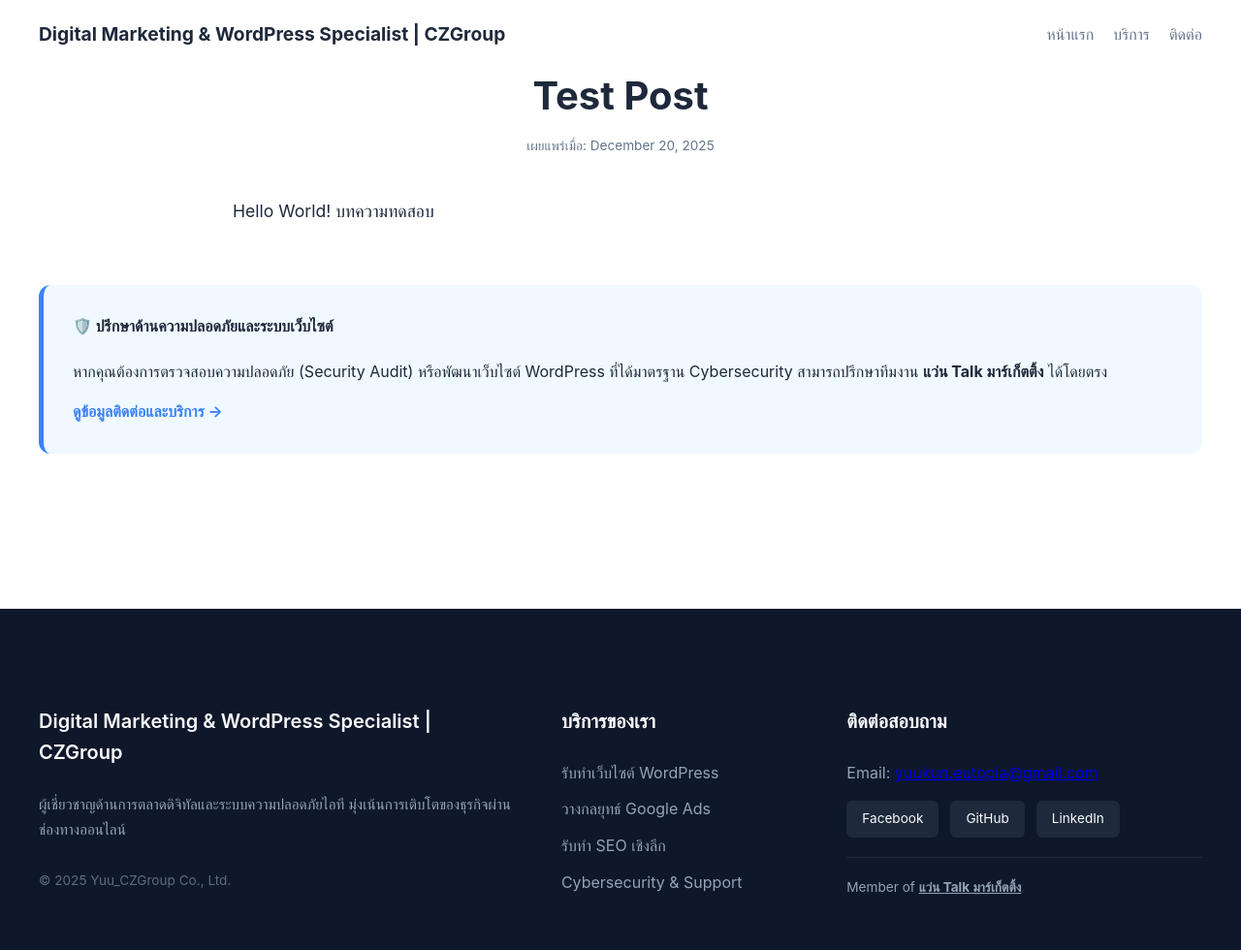
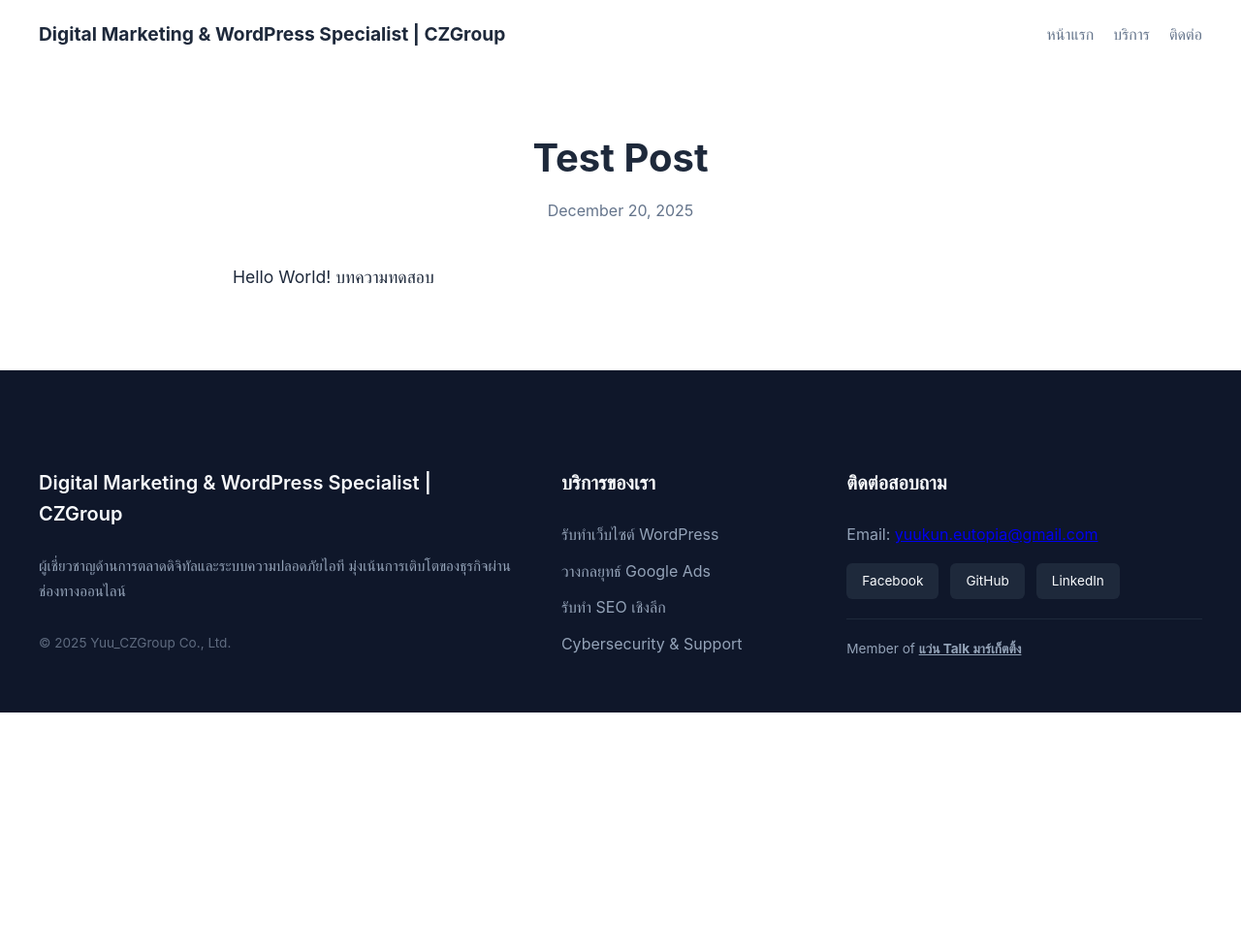
Before and after one commit to Yuukub/yuukub.github.io, a Jekyll site: the page built from _posts/2025-12-20-test.md, in a window 1280 px wide. Shown: the whole page at 97% size. Built offline with Jekyll 4.4.1, drawn with Linux system fonts in a browser that asks for light colours; after the commit the page ends 900 px from its top, so only the background shows below that.

Commit message:
Update post.html

```diff
--- a/_layouts/post.html
+++ b/_layouts/post.html
@@ -1,22 +1,13 @@
 ---
 layout: default
 ---
+<article class="single-post container-full" style="max-width: 800px; margin: 60px auto; padding: 0 20px;">
+  <header style="margin-bottom: 40px; text-align: center;">
+    <h1 style="font-size: 2.5rem; margin-bottom: 10px;">{{ page.title }}</h1>
+    <time style="color: var(--text-muted);">{{ page.date | date: "%B %d, %Y" }}</time>
+  </header>
 
-<article class="post-container">
-  <div class="container-full">
-    <header class="post-header" style="margin-bottom: 40px; text-align: center;">
-      <h1 class="post-title" style="font-size: 2.5rem; margin-bottom: 10px;">{{ page.title }}</h1>
-      <p class="post-date" style="color: #64748b;">เผยแพร่เมื่อ: {{ page.date | date: "%B %d, %Y" }}</p>
-    </header>
-
-    <div class="post-main-content" style="max-width: 800px; margin: 0 auto; line-height: 1.8; font-size: 1.1rem;">
-      {{ content }}
-    </div>
-
-    <div class="post-cta" style="margin-top: 60px; padding: 30px; background: #f0f9ff; border-radius: 12px; border-left: 5px solid #3b82f6;">
-      <h4 style="margin-top: 0;">🛡️ ปรึกษาด้านความปลอดภัยและระบบเว็บไซต์</h4>
-      <p>หากคุณต้องการตรวจสอบความปลอดภัย (Security Audit) หรือพัฒนาเว็บไซต์ WordPress ที่ได้มาตรฐาน Cybersecurity สามารถปรึกษาทีมงาน <strong>{{ site.company_name }}</strong> ได้โดยตรง</p>
-      <a href="{{ site.company_url }}" target="_blank" style="color: #3b82f6; font-weight: bold; text-decoration: none;">ดูข้อมูลติดต่อและบริการ →</a>
-    </div>
+  <div class="entry-content" style="line-height: 1.8; font-size: 1.1rem;">
+    {{ content }}
   </div>
 </article>
```
